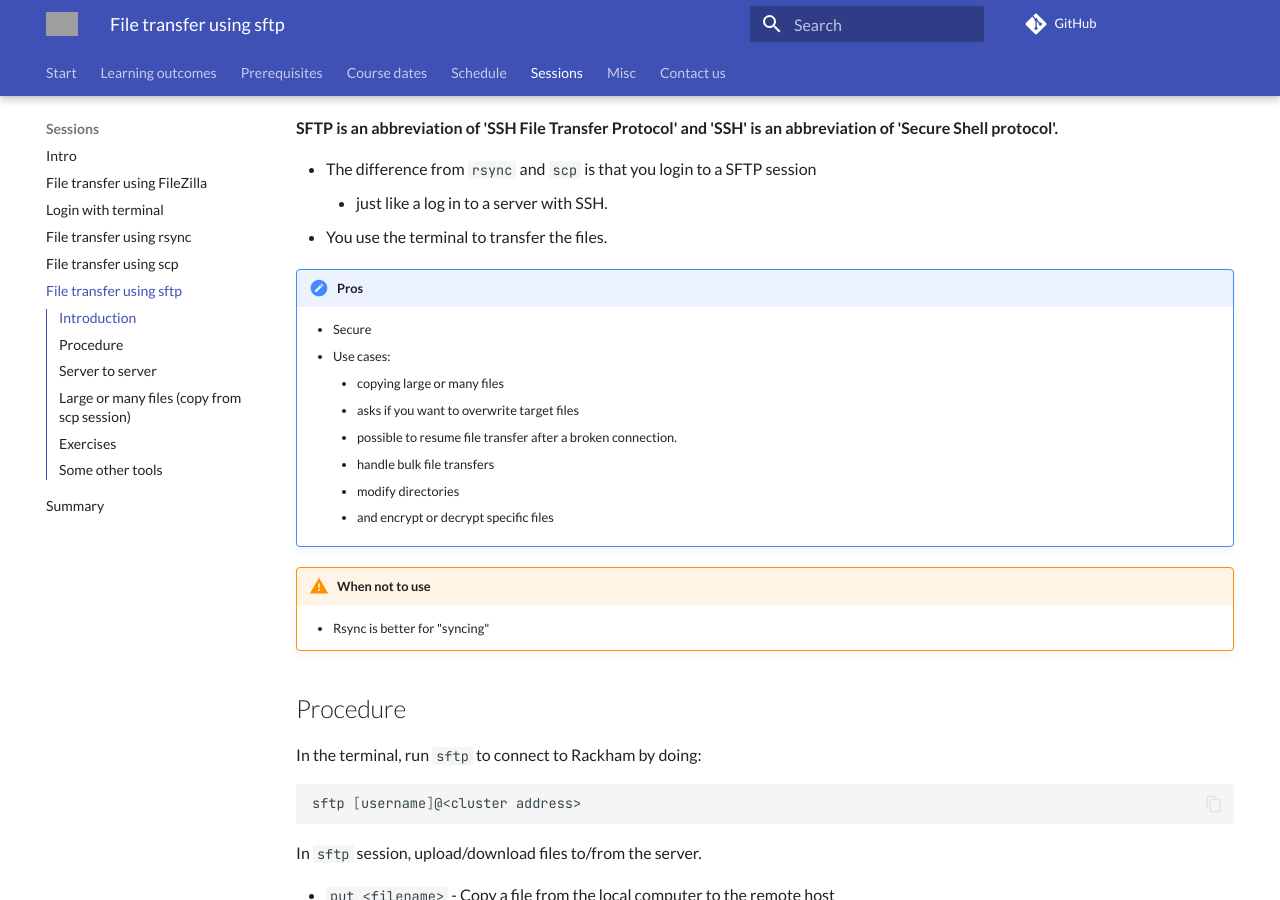
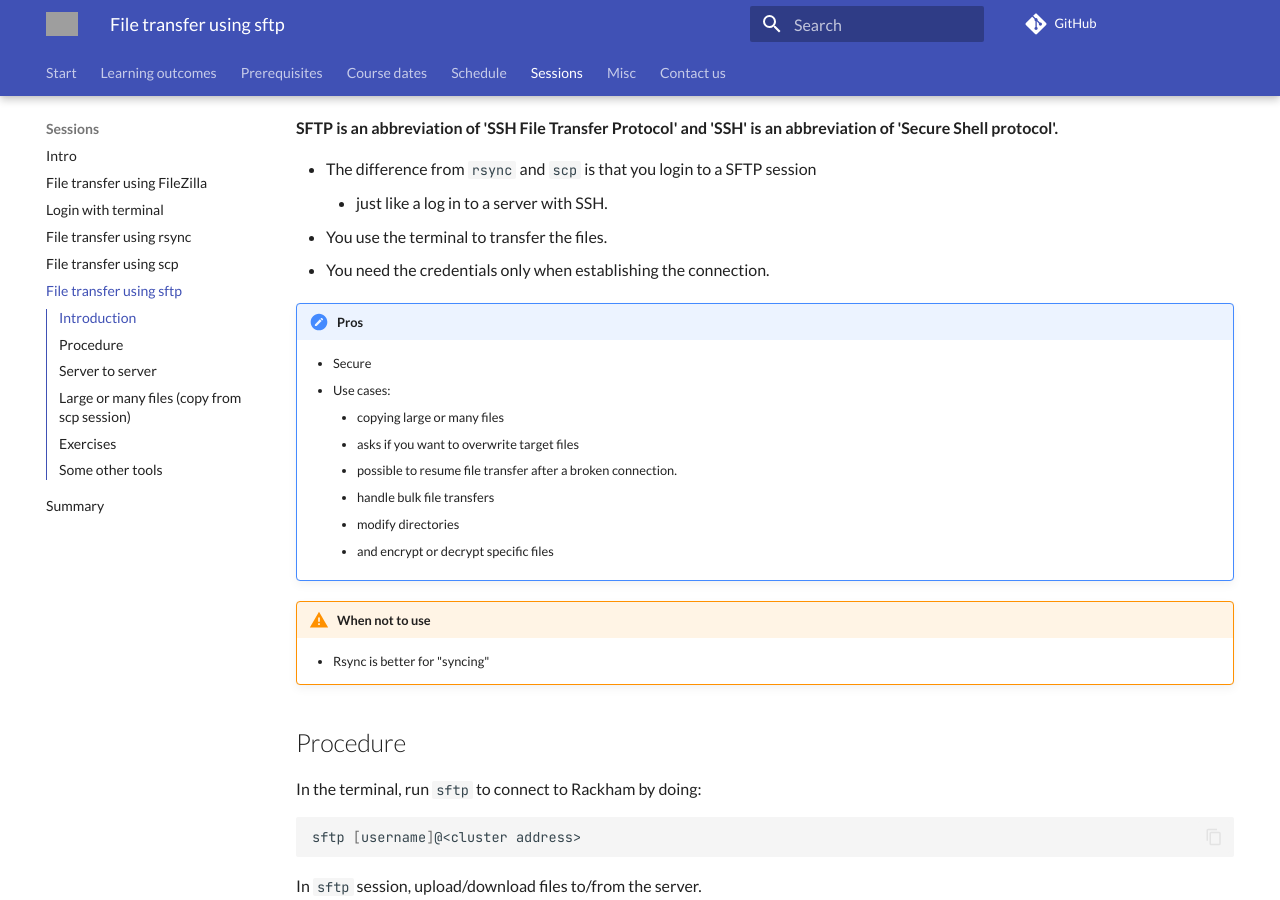
Before and after one commit to UPPMAX/naiss_file_transfer_course, an MkDocs documentation site: the page built from docs/sessions/sftp/README.md, in a window 1280 px wide and 900 px high, scrolled down 414 px. Built offline with MkDocs 1.6.1 and Material for MkDocs 9.7.7, drawn with Linux system fonts in a browser that asks for light colours; comment, search, counter and statistics services are not loaded; grey boxes are pictures that could not be loaded.

Commit message:
README.md sftp clarifyings

```diff
--- a/docs/sessions/sftp/README.md
+++ b/docs/sessions/sftp/README.md
@@ -38,6 +38,7 @@ tags:
 - The difference from ``rsync`` and ``scp`` is that you login to a SFTP session
     - just like a log in to a server with SSH.
 - You use the terminal to transfer the files.
+- You need the credentials only when establishing the connection.
 
 !!! note "Pros"
 
```
